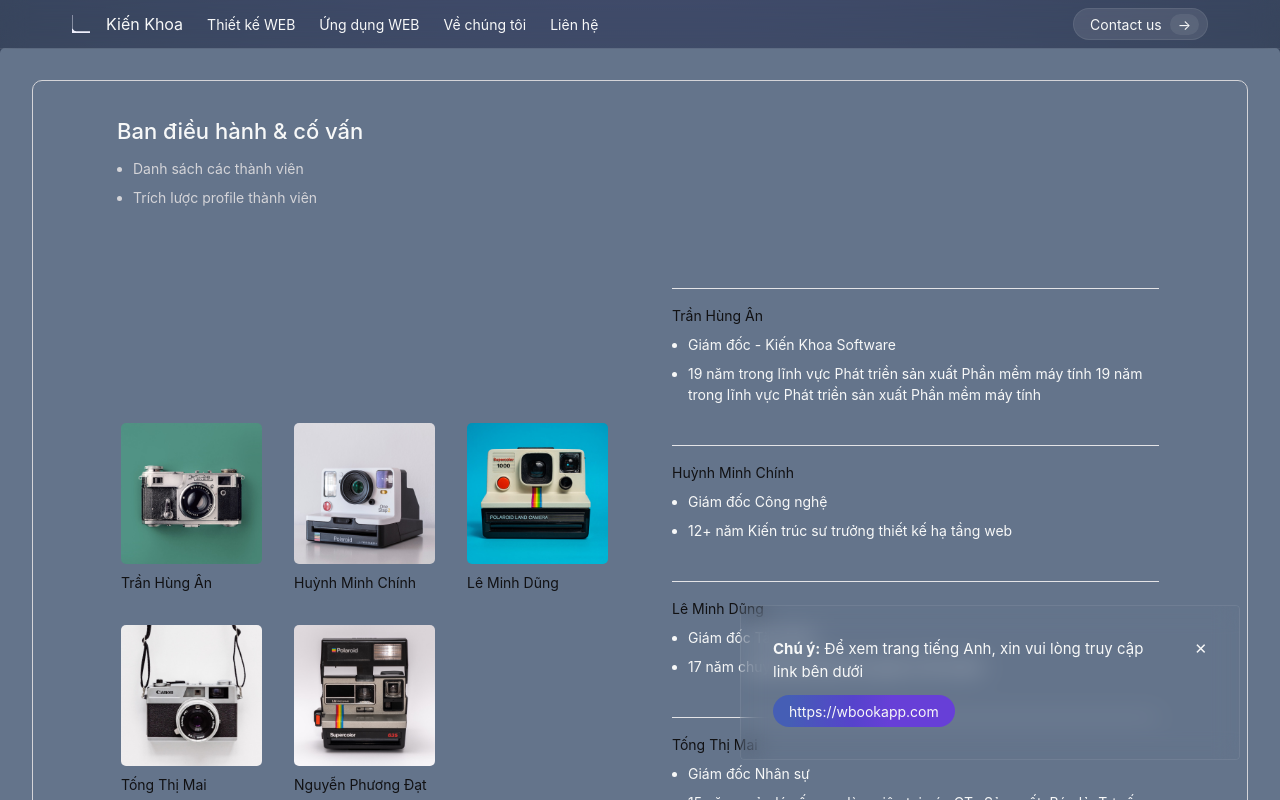
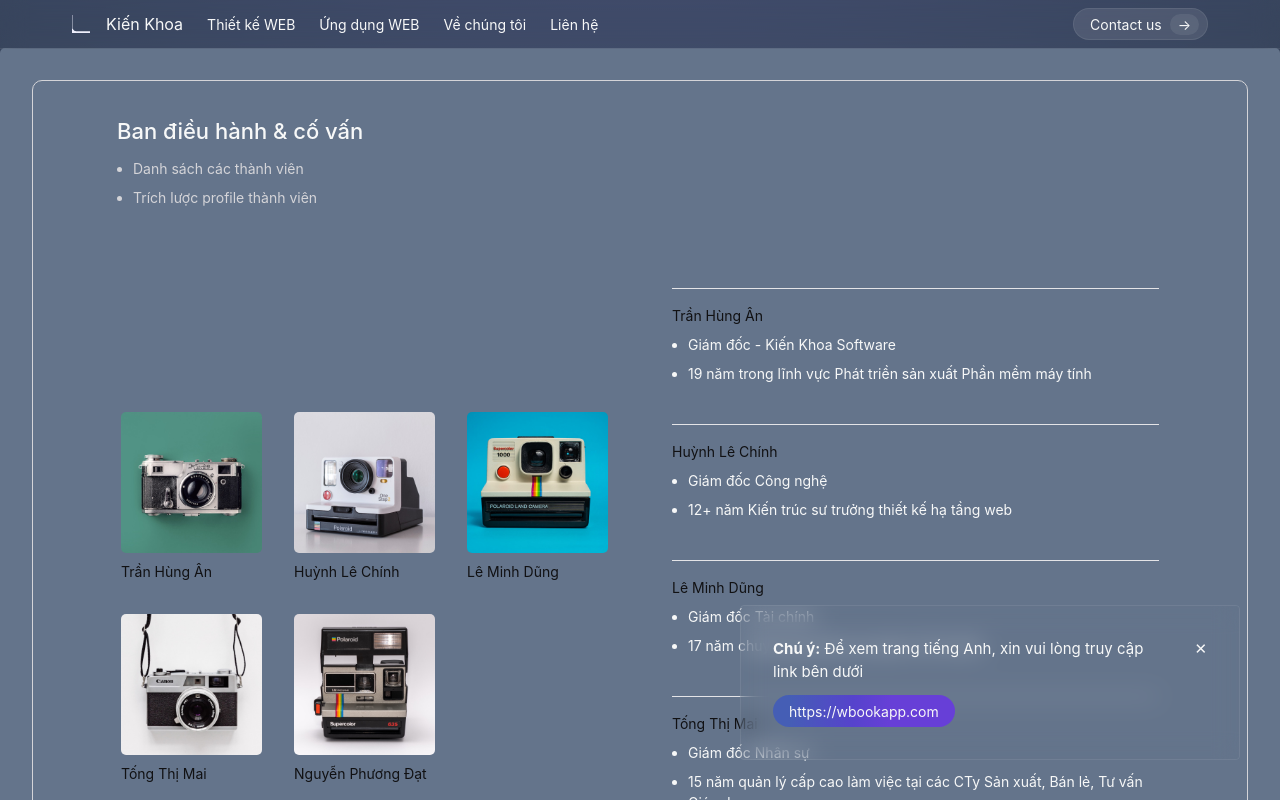
Before and after one commit to anlett10/kienkhoa-1, a Next.js app: page /team in a window 1280 px wide. Shown: the top 800 px of the page. Built offline with nearby package versions, Linux system fonts and the light colour scheme.

Commit message:
Update page.tsx

```diff
--- a/app/team/page.tsx
+++ b/app/team/page.tsx
@@ -3,10 +3,10 @@ const team = [
     name: "Trần Hùng Ân",
     title: "Giám đốc - Kiến Khoa Software",
     profile:
-      "19 năm trong lĩnh vực Phát triền sản xuất Phần mềm máy tính 19 năm trong lĩnh vực Phát triền sản xuất Phần mềm máy tính",
+      "19 năm trong lĩnh vực Phát triền sản xuất Phần mềm máy tính",
   },
   {
-    name: "Huỳnh Minh Chính",
+    name: "Huỳnh Lê Chính",
     title: "Giám đốc Công nghệ",
     profile: "12+ năm Kiến trúc sư trưởng thiết kế hạ tầng web",
   },
@@ -56,7 +56,7 @@ export default function Team() {
               alt="Top down view of walnut card tray with embedded magnets and card groove."
               className="rounded-lg bg-gray-100"
             />
-            <p className="mt-2 text-sm text-gray-1000">Huỳnh Minh Chính</p>
+            <p className="mt-2 text-sm text-gray-1000">Huỳnh Lê Chính</p>
           </div>
           <div>
             <img
```
